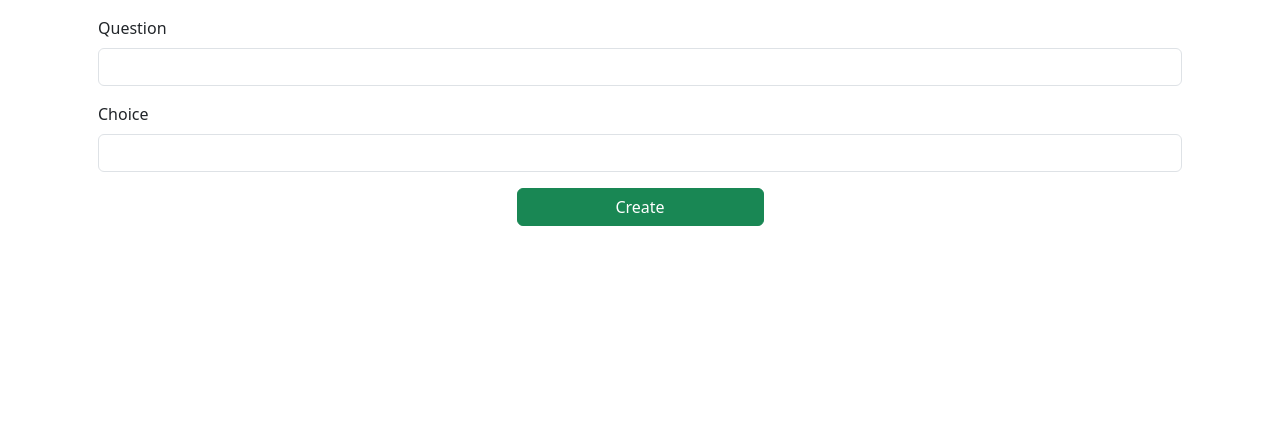
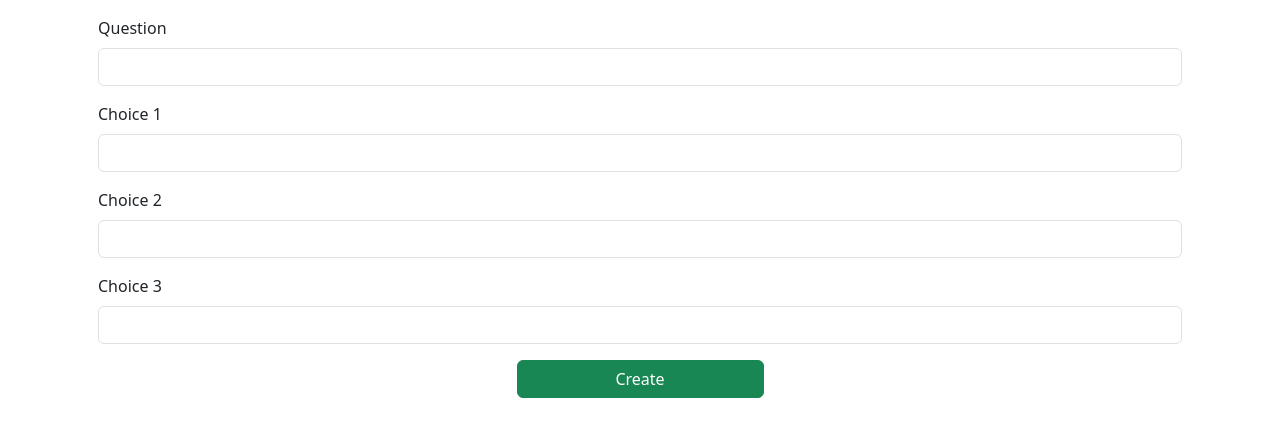
Before and after one commit to VolodymyrHarasymchuk/django-project, a Django app: page /create-question in a window 1280 px wide. Shown: the part 56-493 px from the top of the page. Run offline with Django 4.2, Linux system fonts and the light colour scheme.

Commit message:
modified "create question" to add multiple choices

```diff
--- a/main/templates/main/create_question.html
+++ b/main/templates/main/create_question.html
@@ -7,16 +7,19 @@
 <form action="{% url 'main:create_question' %}" method="post">
 {% csrf_token %}
     <div class="container">
+        {{ choice_formset.management_form }}
         <div class="mb-3">
             <label for="question" class="form-label" aria-describedby="question_error">Question</label>
             <input type="text" name="{{ form_q.question_text.name }}" class="form-control" id="question">
             <div id="question_error" class="form-text">{{ form_q.question_text.errors }}</div>
         </div>
-        <div class="mb-3">
-            <label for="choice" class="form-label" aria-describedby="choice_error">Choice</label>
-            <input type="text" name="{{ form_c.choice_text.name }}" class="form-control" id="choice">
-            <div id="choice_error" class="form-text">{{ form_c.choice_text.errors }}</div>
-        </div>
+        {% for choice_form in choice_formset %}
+            <div class="mb-3">
+                <label for="choice" class="form-label" aria-describedby="choice_error">Choice {{ forloop.counter }}</label>
+                <input type="text" name="{{ choice_form.prefix }}-{{ choice_form.choice_text.name }}" class="form-control" id="choice" {% if forloop.counter == 1 %}required{% endif %}>
+                <div id="choice_error" class="form-text">{{ choice_form.choice_text.errors }}</div>
+            </div>
+        {% endfor %}
         <div class="container d-grid gap-2 col-3 mx-auto">
             <input type="submit" value="Create" class="btn btn-success">
         </div>
--- a/main/views.py
+++ b/main/views.py
@@ -4,6 +4,7 @@ from django.urls import reverse
 from django.utils import timezone
 from django.contrib.auth.forms import UserCreationForm
 from django.contrib.auth import login, logout, authenticate
+from django.forms import modelformset_factory
 from .models import Question, Choice
 from .forms import QuestionForm, ChoiceForm
 
@@ -57,18 +58,25 @@ def sign_up(request):
 def create_question(request):
     if request.method == "POST":
         form_q = QuestionForm(request.POST)
-        form_c = ChoiceForm(request.POST)
-        if form_q.is_valid() and form_c.is_valid():
+        ChoiceFormSet = modelformset_factory(Choice, fields=['choice_text'], form=ChoiceForm, extra=3)
+        choice_formset = ChoiceFormSet(request.POST, queryset=Choice.objects.none())
+
+        if form_q.is_valid() and choice_formset.is_valid():
             question = form_q.save(commit=False)
-            choice = form_c.save(commit=False)
             question.pub_date = timezone.now()
-            choice.question = question
-            choice.votes = 0
             question.save()
-            choice.save()
+
+            for choice_form in choice_formset:
+                choice = choice_form.save(commit=False)
+                if choice.choice_text == "":
+                    continue
+                choice.question = question
+                choice.votes = 0
+                choice.save()
 
             return HttpResponseRedirect(reverse("main:index"))
     else:
         form_q = QuestionForm()
-        form_c = ChoiceForm()
-    return render(request, "main/create_question.html", {"form_q": form_q, "form_c": form_c})
+        ChoiceFormSet = modelformset_factory(Choice, fields=['choice_text'], form=ChoiceForm, extra=3)
+        choice_formset = ChoiceFormSet(queryset=Choice.objects.none())
+    return render(request, "main/create_question.html", {"form_q": form_q, "choice_formset": choice_formset})
```
Also changed, not shown: db.sqlite3.
